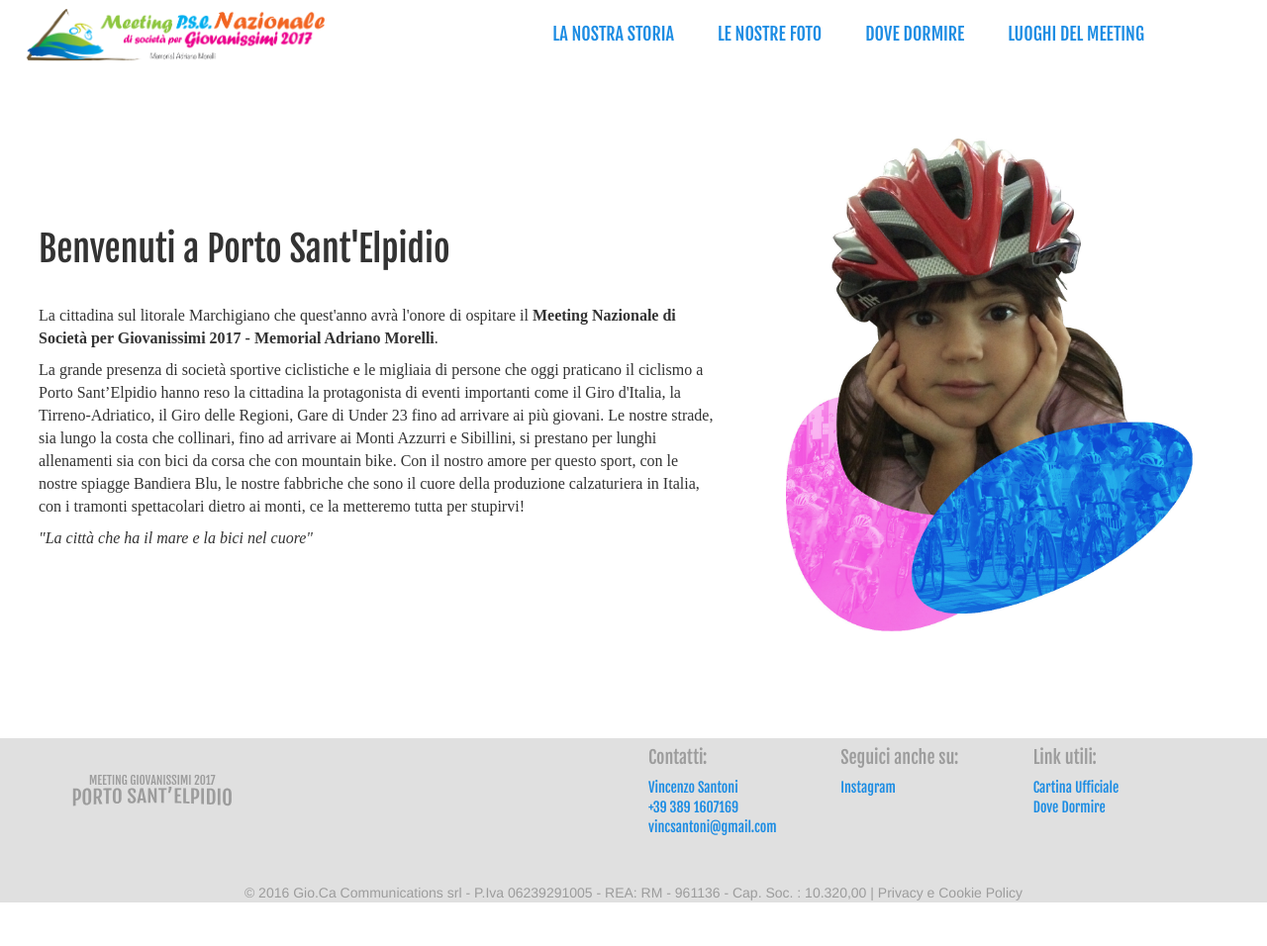
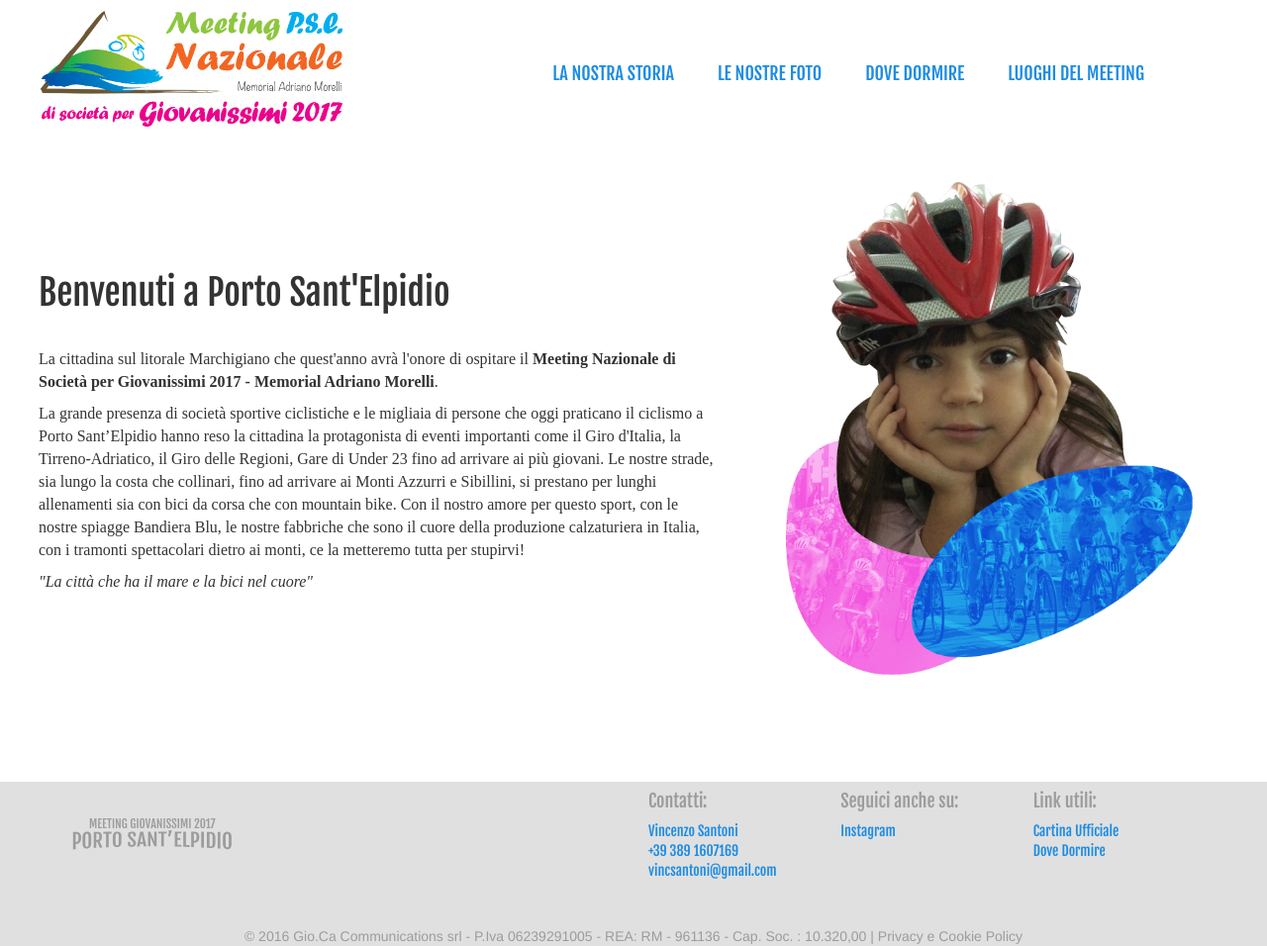
Before and after one commit to indifferentalex/giovanissimi_2017, a Jekyll site: the page built from index.html, in a window 1280 px wide. Shown: the whole page at 99% size. Built offline with Jekyll 4.4.1, drawn with Linux system fonts in a browser that asks for light colours; nearby versions of some CDN libraries; some web fonts are replaced; before the commit the page ends 912 px from its top, so only the background shows below that.

Commit message:
New top header with correctly sized logo

```diff
--- a/assets/main.css
+++ b/assets/main.css
@@ -117,17 +117,6 @@ nav.navbar {
 	}
 }
 
-.navbar a.main-site-logo.navbar-brand img {
-	height: 54px;
-	pointer-events: none;
-}
-
-@media only screen and (max-width : 992px) {
-	.navbar a.main-site-logo.navbar-brand img {
-		height: 44px;
-	}
-}
-
 .navbar .navbar-collapse {
   text-align: center;
   border: none;
@@ -152,8 +141,14 @@ button.navbar-toggle {
 
 .navbar ul.navbar-nav li a {
 	color: #1c8ce3;
-	padding: 24px 22px;
+	padding: 64px 22px;
 	text-shadow: none;
+}
+
+@media only screen and (max-width : 992px) {
+	.navbar ul.navbar-nav li a {
+		padding: 24px 22px;
+	}
 }
 
 .navbar ul.navbar-nav li:hover {
@@ -170,10 +165,38 @@ button.navbar-toggle {
 .navbar-brand {
 	padding: 0px;
 	width: auto;
+	height: auto;
 	margin: 8px 0px;
-	transform: translateX(-50%);
-	left: 15%;
+	margin-bottom: 36px;
+	/*transform: translateX(-50%);*/
+	left: 39px;
 	position: absolute;
+}
+
+.navbar>.container .navbar-brand, .navbar>.container-fluid .navbar-brand {
+	margin-left: 0px;
+}
+
+.navbar a.main-site-logo.navbar-brand img {
+	height: 120px;
+	pointer-events: none;
+}
+
+@media only screen and (max-width : 992px) {
+	.navbar a.main-site-logo.navbar-brand {
+		display: block;
+		float: none;
+		margin: 8px auto;
+		left: 0px;
+		width: 60%;
+		height: auto;
+		position: static;
+	}
+
+	.navbar a.main-site-logo.navbar-brand img {
+		width: 100%;
+		height: auto;
+	}
 }
 
 /* EXAMPLE 8 - Center on mobile*/
@@ -182,8 +205,8 @@ button.navbar-toggle {
 		margin-top: 6px;
 		margin-bottom: 0px;
 		padding: 0px;
-		transform: translateX(-50%);
-		left: 50%;
+/*		transform: translateX(-50%);
+		left: 50%;*/
 		position: absolute;
 	}
 }
@@ -274,6 +297,7 @@ ul.dropdown-menu {
 }
 
 .row.centerpiece {
+	margin-top: 0px;
 	margin-bottom: 36px;
 }
 
```
Also changed, not shown: assets/images/logo_meeting_colorful.png.
